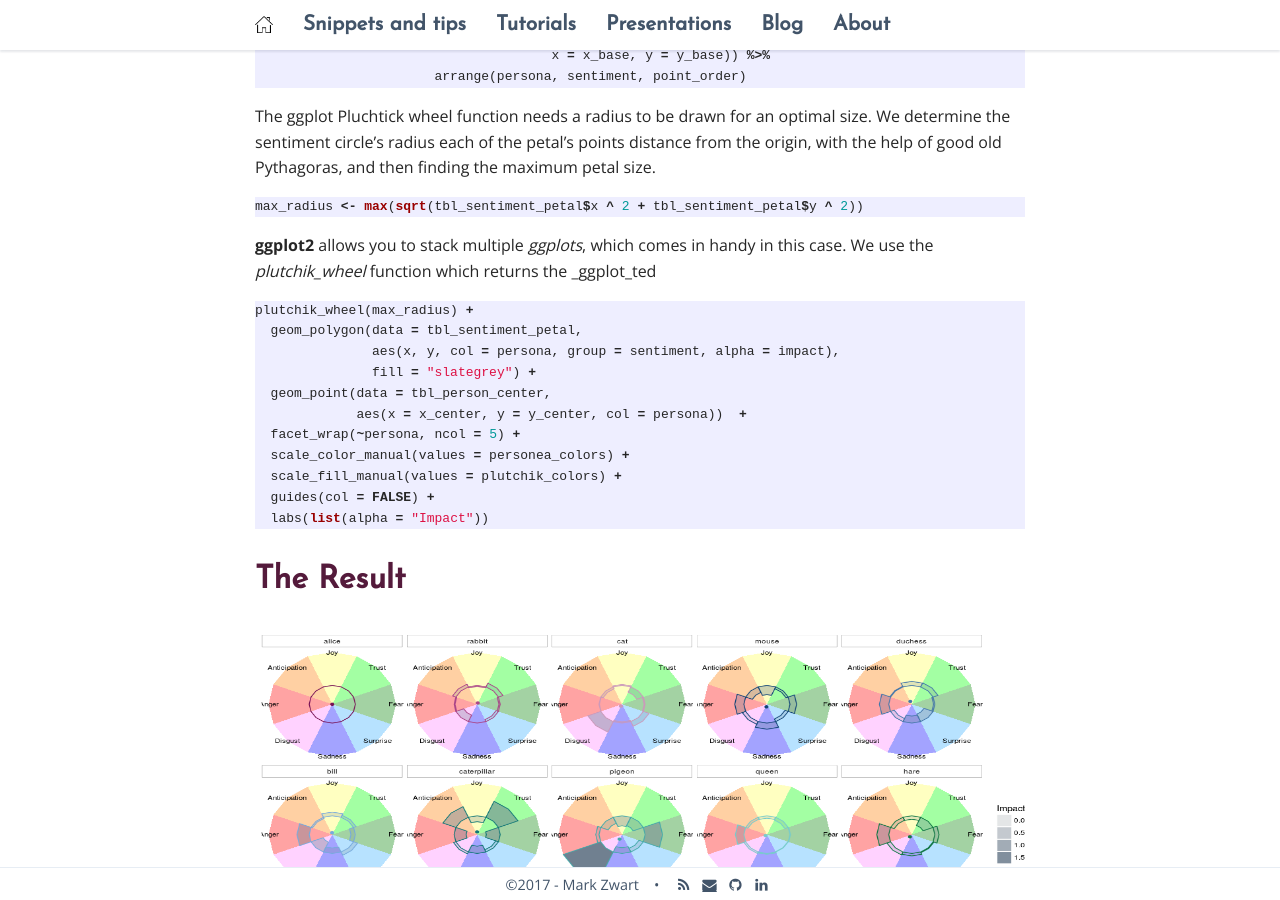
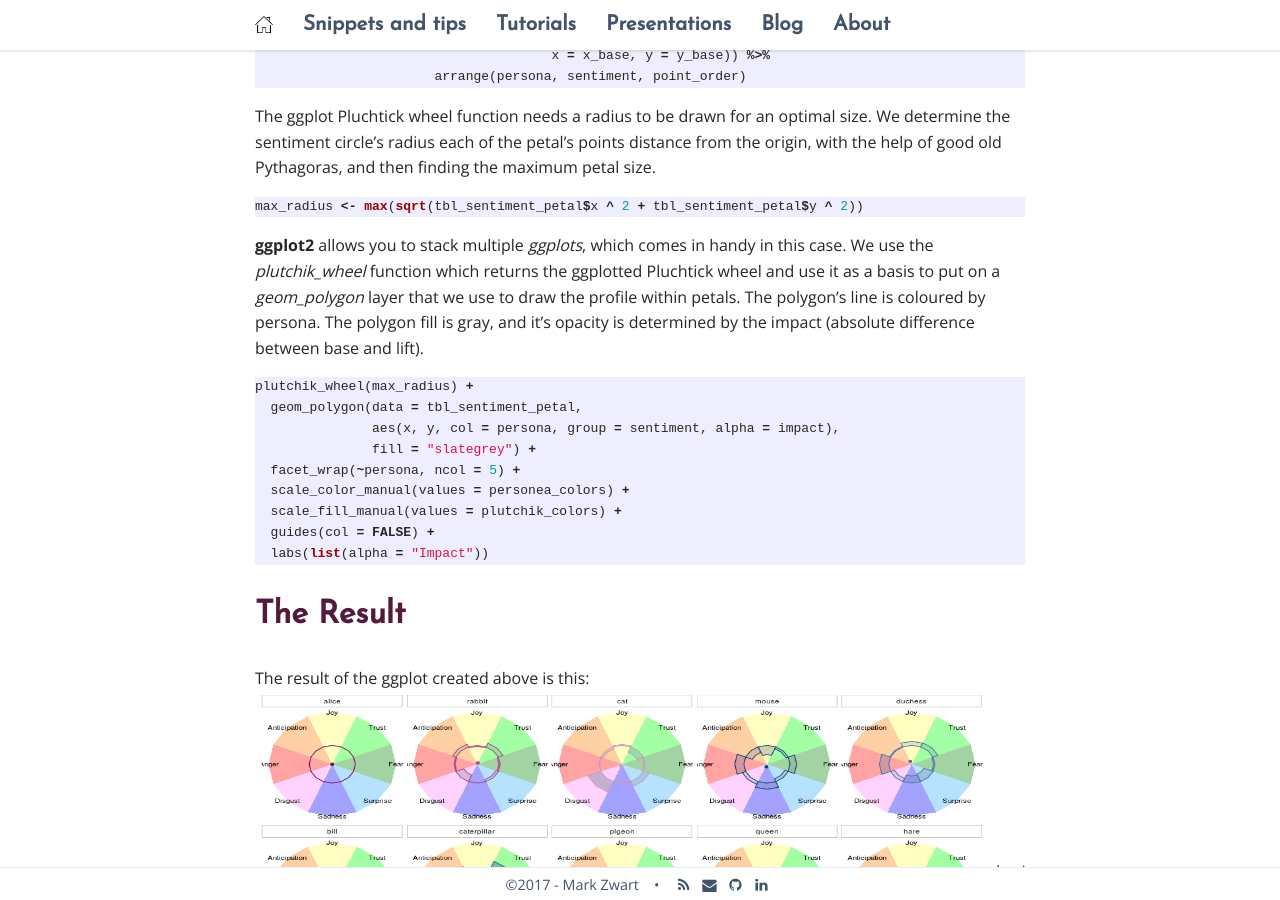
Before and after one commit to mark-me/mark-me.github.io, a Jekyll site: the page built from _pages/tutorials/mining-alices-wonderland/mining-alices-wonderland.md, in a window 1280 px wide and 900 px high, scrolled down 12075 px. Built offline with Jekyll 4.4.1, drawn with Linux system fonts in a browser that asks for light colours; nearby versions of some CDN libraries; comment, search, counter and statistics services are not loaded; some of the changed text lies outside the part shown.

Commit message:
Update mining-alices-wonderland.md

````diff
--- a/_pages/tutorials/mining-alices-wonderland/mining-alices-wonderland.md
+++ b/_pages/tutorials/mining-alices-wonderland/mining-alices-wonderland.md
@@ -400,15 +400,13 @@ The ggplot Pluchtick wheel function needs a radius to be drawn for an optimal si
 max_radius <- max(sqrt(tbl_sentiment_petal$x ^ 2 + tbl_sentiment_petal$y ^ 2))
 ```
 
-**ggplot2** allows you to stack multiple _ggplots_, which comes in handy in this case. We use the _plutchik_wheel_ function which returns the _ggplot_ted
+**ggplot2** allows you to stack multiple _ggplots_, which comes in handy in this case. We use the _plutchik_wheel_ function which returns the ggplotted Pluchtick wheel and use it as a basis to put on a _geom_polygon_ layer that we use to draw the profile within petals. The polygon's line is coloured by persona. The polygon fill is gray, and it's opacity is determined by the impact (absolute difference between base and lift).
 
 ```r
 plutchik_wheel(max_radius) +
   geom_polygon(data = tbl_sentiment_petal,
                aes(x, y, col = persona, group = sentiment, alpha = impact),
                fill = "slategrey") +
-  geom_point(data = tbl_person_center,
-             aes(x = x_center, y = y_center, col = persona))  +
   facet_wrap(~persona, ncol = 5) +
   scale_color_manual(values = personea_colors) +
   scale_fill_manual(values = plutchik_colors) +
@@ -418,10 +416,11 @@ plutchik_wheel(max_radius) +
 
 # The Result
 
+The result of the ggplot created above is this:
 <a href="/_pages/tutorials/mining-alices-wonderland/sentiment-wheels.png" target="_blank">
 <img src="/_pages/tutorials/mining-alices-wonderland/sentiment-wheels.png" alt="Sentiment profile" width="780" height="397" align="center"/>
 <i class='fa fa-search-plus '></i> Zoom</a>
-
+Here we can see that Alice's profile is 'flat', which makes sense since she served as the base. We can see that the Rabbit is somewhat more associated with feelings of anticipation and trust, but evokes less disgust. The Cheshire cat, on the other hand, evokes plenty of disgust and surprise and is not well trusted.
 
 ## And a stupid version
 
````
